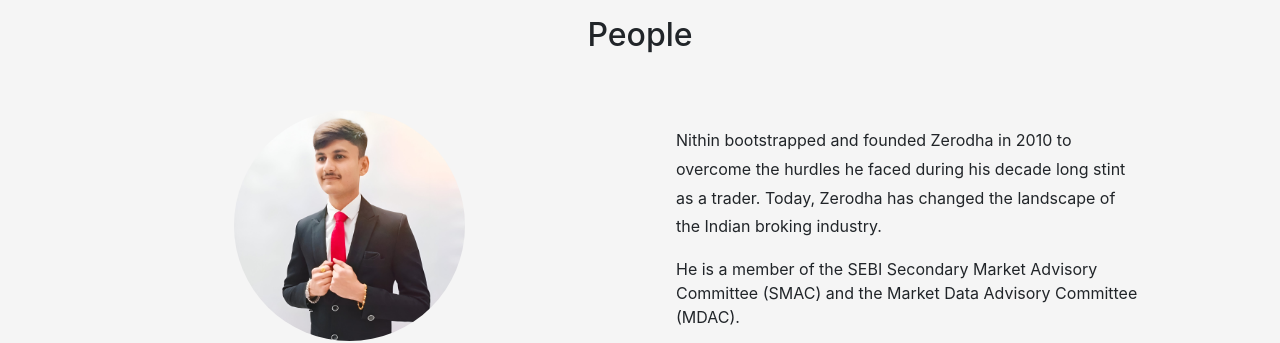
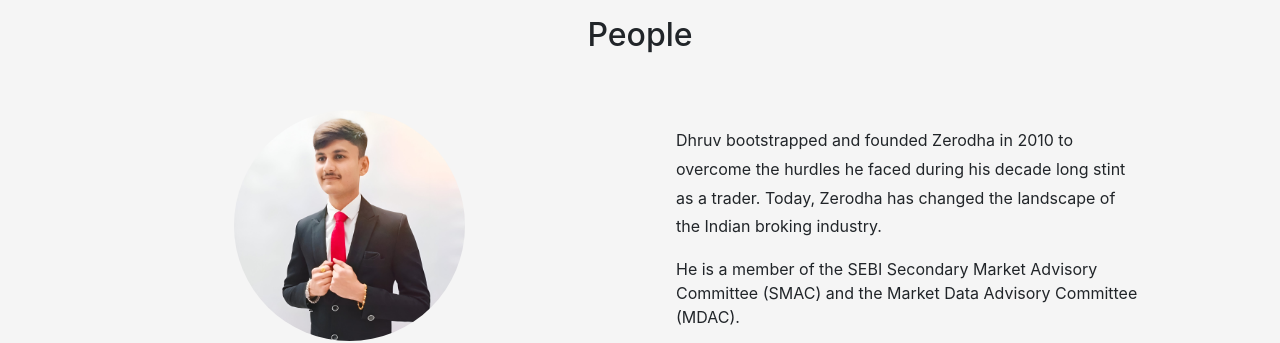
Before and after one commit to dhruv-pancha145/zerodha-frontend, a React (Create React App) app: page /about in a window 1280 px wide. Shown: the part 1020-1363 px from the top of the page. Built offline with nearby package versions, Linux system fonts and the light colour scheme; no server answers; some icons are missing.

Commit message:
edit some paragraph text in about page

```diff
--- a/src/landing_page/about/Team.js
+++ b/src/landing_page/about/Team.js
@@ -19,7 +19,7 @@ function Team() {
           </div>
           <div className="col-6  p-5 mt-3 text-mutted">
             <p className="" style={{ lineHeight: "1.8", fontSize: "1em" }}>
-              Nithin bootstrapped and founded Zerodha in 2010 to overcome the
+              Dhruv bootstrapped and founded Zerodha in 2010 to overcome the
               hurdles he faced during his decade long stint as a trader. Today,
               Zerodha has changed the landscape of the Indian broking industry.
             </p>
```
